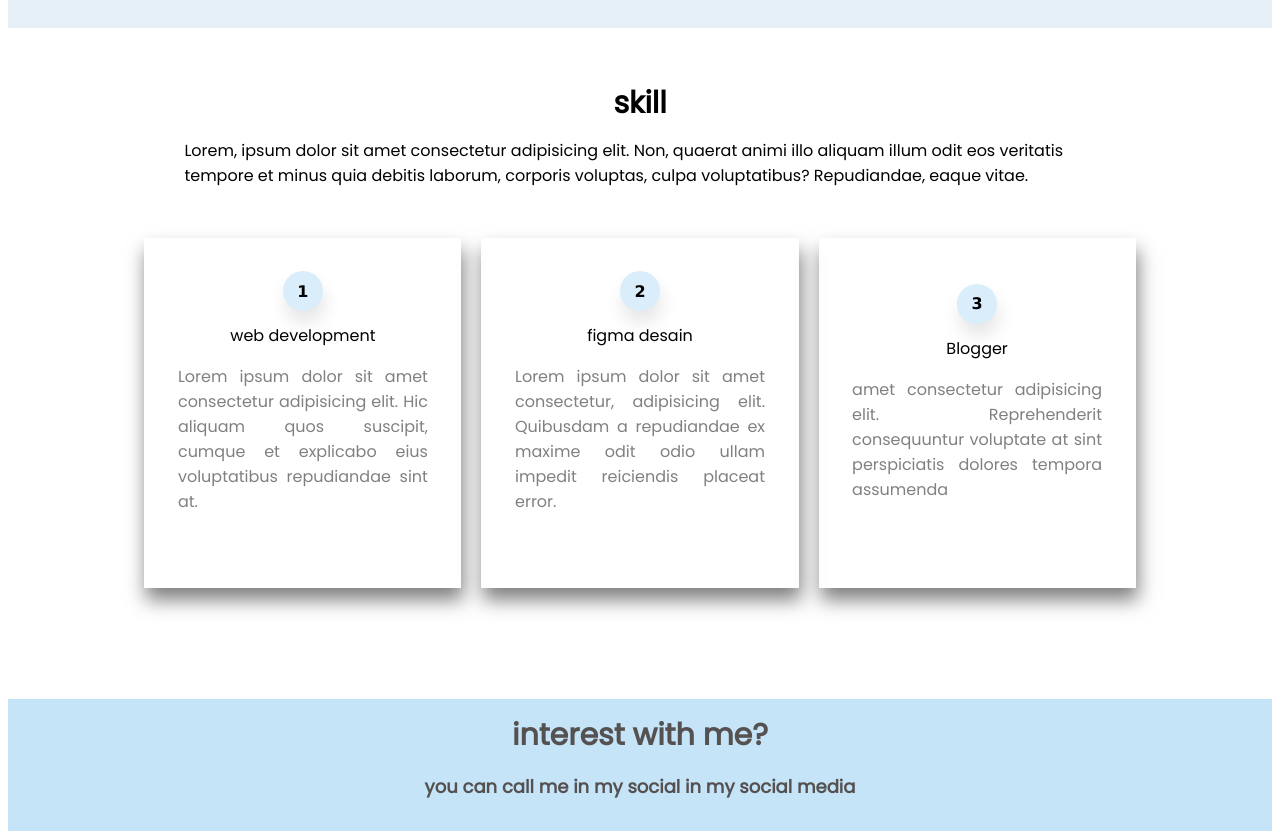
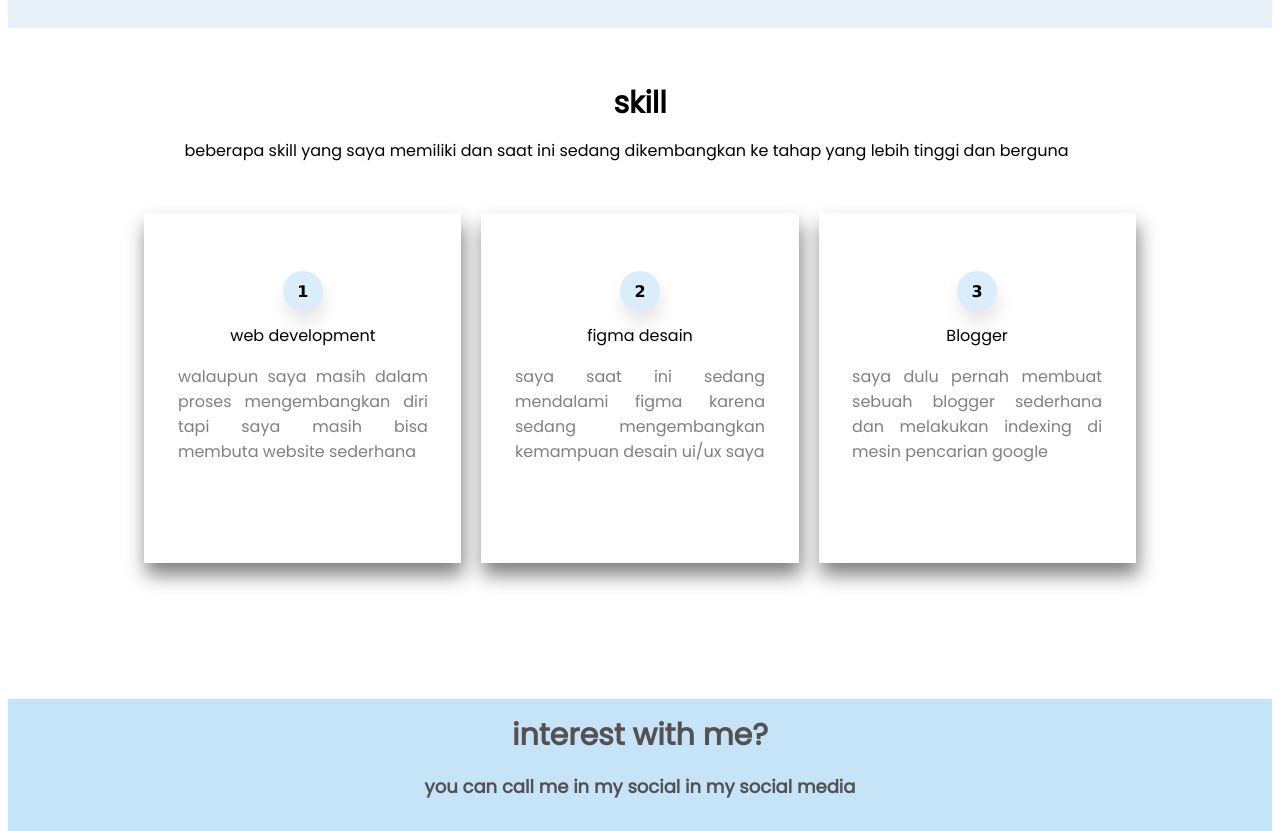
Before and after one commit to NatlusA2/SULTANALIF_JS1, a plain HTML site: page A_Aft_sultan_alif/index.html in a window 1280 px wide. Shown: the part 1180-2011 px from the top of the page. Drawn offline with Linux system fonts and the light colour scheme.

Commit message:
tugas portfolio

```diff
--- a/A_Aft_sultan_alif/index.html
+++ b/A_Aft_sultan_alif/index.html
@@ -53,23 +53,23 @@
             <div class="skill">
                 <div class="skill-desc">
                     <p>skill</p>
-                    <p>Lorem, ipsum dolor sit amet consectetur adipisicing elit. Non, quaerat animi illo aliquam illum odit eos veritatis tempore et minus quia debitis laborum, corporis voluptas, culpa voluptatibus? Repudiandae, eaque vitae.</p>
+                    <p>beberapa skill yang saya memiliki dan saat ini sedang dikembangkan ke tahap yang lebih tinggi dan berguna</p>
                 </div>
                 <div class="box-container">
                     <div class="box-1">
                     <span>1</span>
                     <p>web development</p>
-                    <p>Lorem ipsum dolor sit amet consectetur adipisicing elit. Hic aliquam quos suscipit, cumque et explicabo eius voluptatibus repudiandae sint at.</p>
+                    <p>walaupun saya masih dalam proses mengembangkan diri tapi saya masih bisa membuta website sederhana</p>
                  </div>
                     <div class="box-2">
                     <span>2</span>
                     <p>figma desain</p>
-                   <p>Lorem ipsum dolor sit amet consectetur, adipisicing elit. Quibusdam a repudiandae ex maxime odit odio ullam impedit reiciendis placeat error.</p>
+                   <p>saya saat ini sedang mendalami figma karena sedang mengembangkan kemampuan desain ui/ux saya </p>
                  </div>
                     <div class="box-3">
                     <span>3</span>
                     <p>Blogger</p>
-                    <P> amet consectetur adipisicing elit. Reprehenderit consequuntur voluptate at sint perspiciatis dolores tempora assumenda</P>
+                    <P>saya dulu pernah membuat sebuah blogger sederhana dan melakukan indexing di mesin pencarian google </P>
                  </div>
                 </div>
             </div>
```
